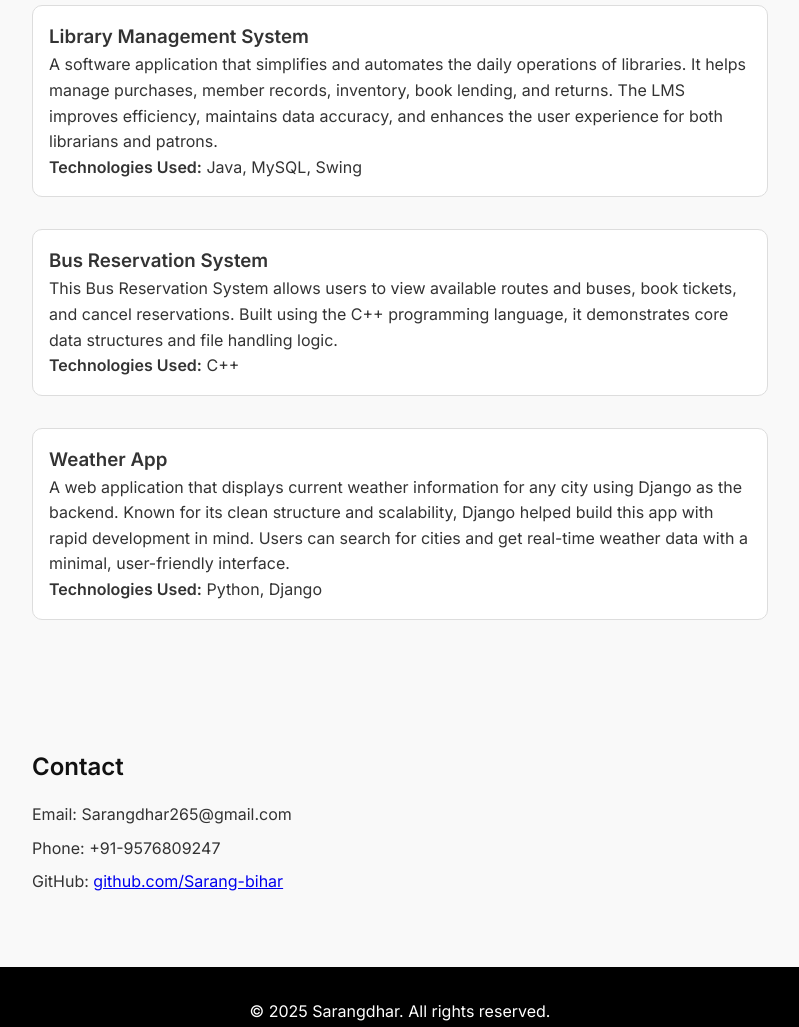
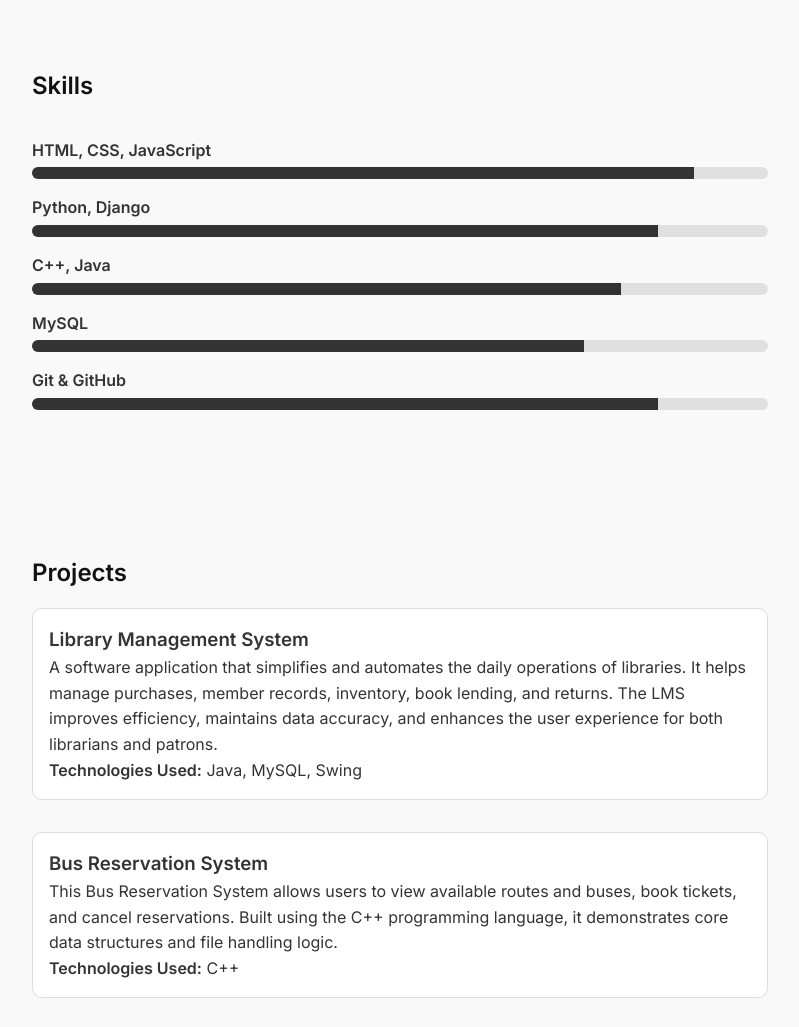
Before and after one commit to Sarang-bihar/portfolio, a plain HTML site: page index.html in a window 1280 px wide. Shown: the part 654-1681 px from the top of the page, without its empty margins (240-1039 px from the left). Drawn offline with Linux system fonts and the light colour scheme.

Commit message:
Update index.html

```diff
--- a/index.html
+++ b/index.html
@@ -1,4 +1,3 @@
-<!DOCTYPE html>
 <html lang="en">
 <head>
   <meta charset="UTF-8" />
@@ -61,6 +60,27 @@
       margin-bottom: 1rem;
       color: #111;
     }
+    .skills {
+      margin-top: 2rem;
+    }
+    .skill {
+      margin-bottom: 1rem;
+    }
+    .skill-label {
+      font-weight: 600;
+      margin-bottom: 0.25rem;
+    }
+    .skill-bar {
+      height: 12px;
+      width: 100%;
+      background: #e0e0e0;
+      border-radius: 6px;
+      overflow: hidden;
+    }
+    .skill-bar-fill {
+      height: 100%;
+      background: #333;
+    }
     .projects {
       display: grid;
       gap: 2rem;
@@ -80,6 +100,10 @@
     .contact-info p {
       margin-bottom: 0.5rem;
     }
+    .contact-info a {
+      color: #333;
+      text-decoration: none;
+    }
   </style>
 </head>
 <body>
@@ -90,12 +114,38 @@
   </header>
   <nav>
     <a href="#about">About</a>
+    <a href="#skills">Skills</a>
     <a href="#projects">Projects</a>
     <a href="#contact">Contact</a>
   </nav>
   <section id="about">
     <h2>About Me</h2>
     <p>Recent graduate with a degree in Computer Science and a passion for building seamless and functional user interfaces. Seeking a role to apply exceptional ability to switch between programming languages and frameworks as needed, while working quickly and independently.</p>
+  </section>
+  <section id="skills">
+    <h2>Skills</h2>
+    <div class="skills">
+      <div class="skill">
+        <div class="skill-label">HTML, CSS, JavaScript</div>
+        <div class="skill-bar"><div class="skill-bar-fill" style="width: 90%;"></div></div>
+      </div>
+      <div class="skill">
+        <div class="skill-label">Python, Django</div>
+        <div class="skill-bar"><div class="skill-bar-fill" style="width: 85%;"></div></div>
+      </div>
+      <div class="skill">
+        <div class="skill-label">C++, Java</div>
+        <div class="skill-bar"><div class="skill-bar-fill" style="width: 80%;"></div></div>
+      </div>
+      <div class="skill">
+        <div class="skill-label">MySQL</div>
+        <div class="skill-bar"><div class="skill-bar-fill" style="width: 75%;"></div></div>
+      </div>
+      <div class="skill">
+        <div class="skill-label">Git & GitHub</div>
+        <div class="skill-bar"><div class="skill-bar-fill" style="width: 85%;"></div></div>
+      </div>
+    </div>
   </section>
   <section id="projects">
     <h2>Projects</h2>
@@ -123,6 +173,7 @@
       <p>Email: Sarangdhar265@gmail.com</p>
       <p>Phone: +91-9576809247</p>
       <p>GitHub: <a href="https://github.com/Sarang-bihar" target="_blank">github.com/Sarang-bihar</a></p>
+      <p>Instagram: <a href="https://instagram.com/yourusername" target="_blank">@yourusername</a></p>
     </div>
   </section>
   <footer>
```
